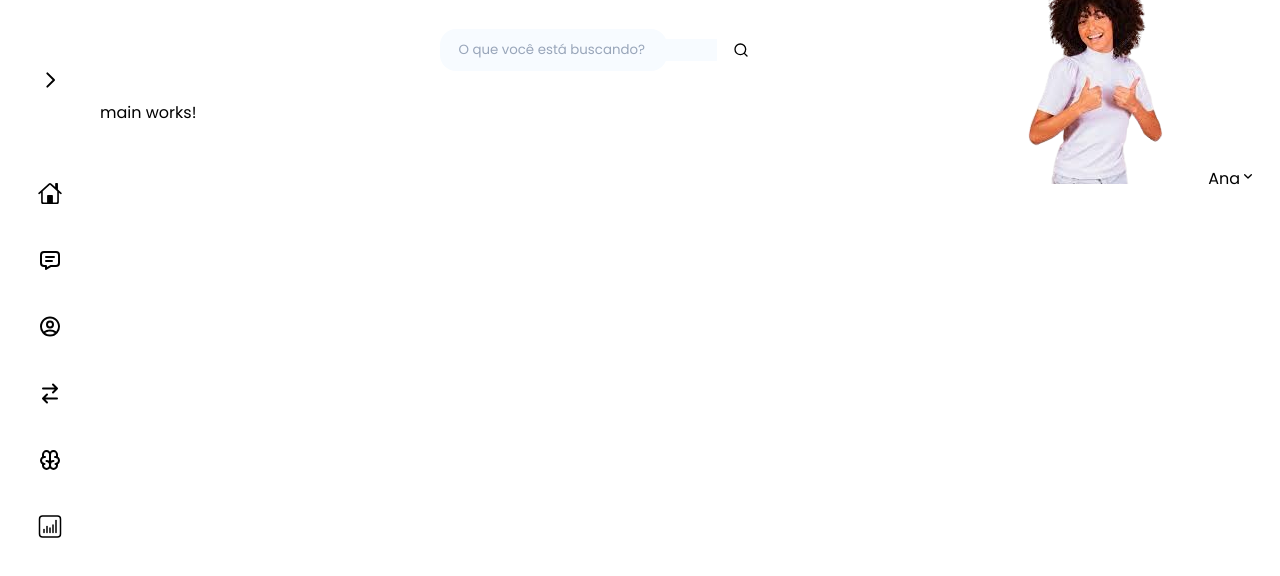
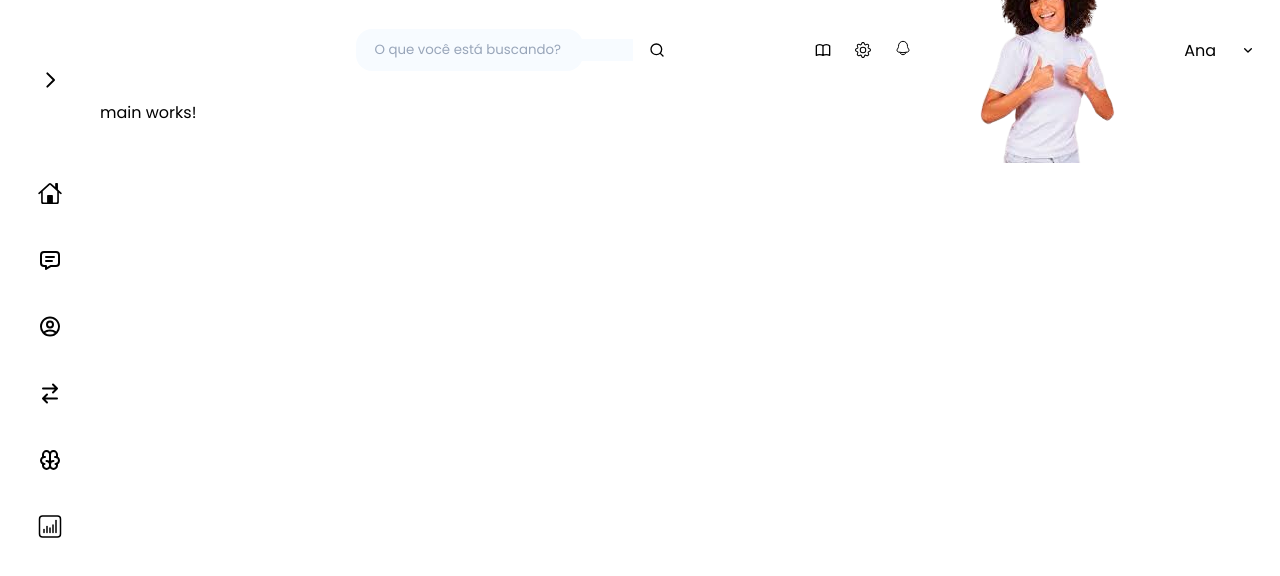
Before and after one commit to leo3210k/Teste_First_Decision, an Angular app: page / in a window 1280 px wide. Shown: the top 576 px of the page. Built offline with nearby package versions, Linux system fonts and the light colour scheme.

Commit message:
feat: add display flex to header buttons

```diff
--- a/src/app/components/header/header.component.css
+++ b/src/app/components/header/header.component.css
@@ -29,3 +29,9 @@
 .header__input::placeholder {
   color: var(--gull-gray);
 }
+
+.header__buttons {
+  display: flex;
+  align-items: center;
+  gap: 1.5rem;
+}
```
